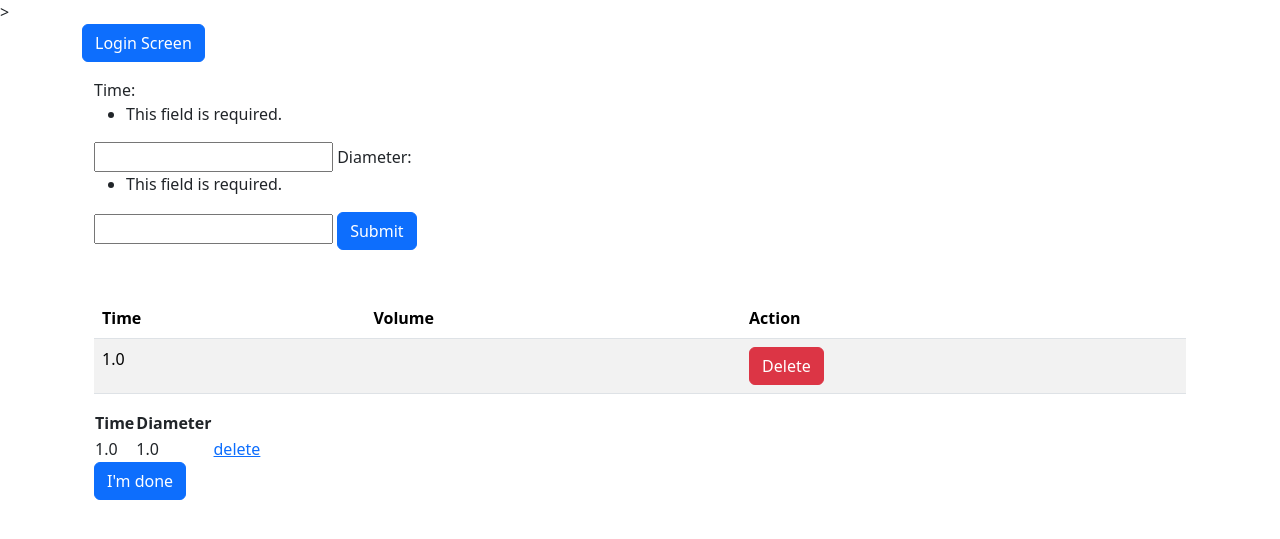
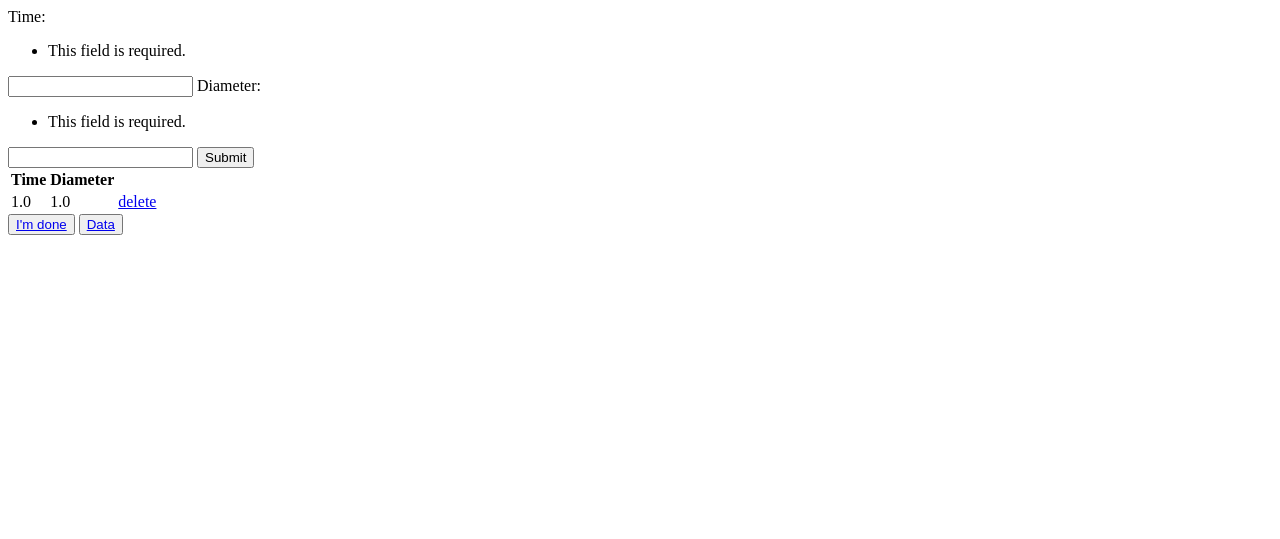
Before and after one commit to aniikamalhotra/hoohacks, a Django app: page /home/ in a window 1280 px wide. Shown: the top 539 px of the page. Run offline with Django 4.2, Linux system fonts and the light colour scheme; tables that the repository leaves empty hold one stand-in row (values such as "Sample post"); some libraries are stand-ins or nearby versions.

Commit message:
updated home.html

```diff
--- a/airsafe/airsafeapp/templates/app/home.html
+++ b/airsafe/airsafeapp/templates/app/home.html
@@ -1,35 +1,17 @@
 <!DOCTYPE html>
-{% extends "../app/base.html" %}
-
-{% block content %}
-
-<a href="{% url 'base' %}" class="btn btn-primary">Login Screen</a>
-<div class="container">
-    <form action="." method="POST" class="mt-3">
+<html lang="en">
+<head>
+    <meta charset="UTF-8">
+    <meta http-equiv="X-UA-Compatible" content="IE=edge">
+    <meta name="viewport" content="width=device-width, initial-scale=1.0">
+    <title>Document</title>
+</head>
+<body>
+    <form action='.' method="POST">
         {% csrf_token %}
         {{ form.as_table }}
-        <input type="submit" value="Submit" class="btn btn-primary">
+        <input type="submit" value="Submit">
     </form>
-
-    <table class="table table-striped mt-5">
-        <thead>
-            <tr>
-                <th>Time</th>
-                <th>Volume</th>
-                <th>Action</th>
-            </tr>
-        </thead>
-        <tbody>
-            {% for volume_at_time in dataset %}
-            <tr>
-                <td>{{ volume_at_time.time }}</td>
-                <td>{{ volume_at_time.volume }}</td>
-                <td>
-                    <a href="{% url 'delete' id=volume_at_time.id %}" class="btn btn-danger">Delete</a>
-                </td>
-            </tr>
-            {% endfor %}
-        </tbody>
     <table>
         <tr>
             <th>Time</th>
@@ -51,12 +33,7 @@
             </ul>
 {% endif %}
     </table>
-
-    <a href="{% url 'plot' %}" class="btn btn-primary">I'm done</a>
-</div>
-{% endblock %}
     <button type="button" class="btn btn-info"><a href = "{% url 'plot' %}">I'm done</a></button>
     <button type="button" class="btn btn-info"><a href = "{% url 'data' %}">Data</a></button>
-
 </body>
 </html>
```
